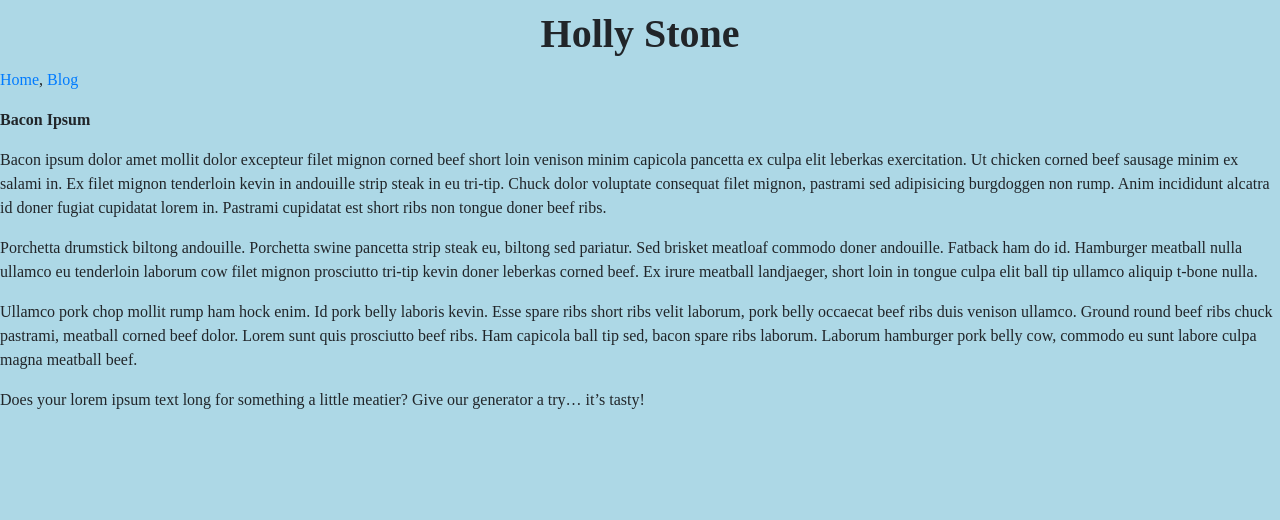
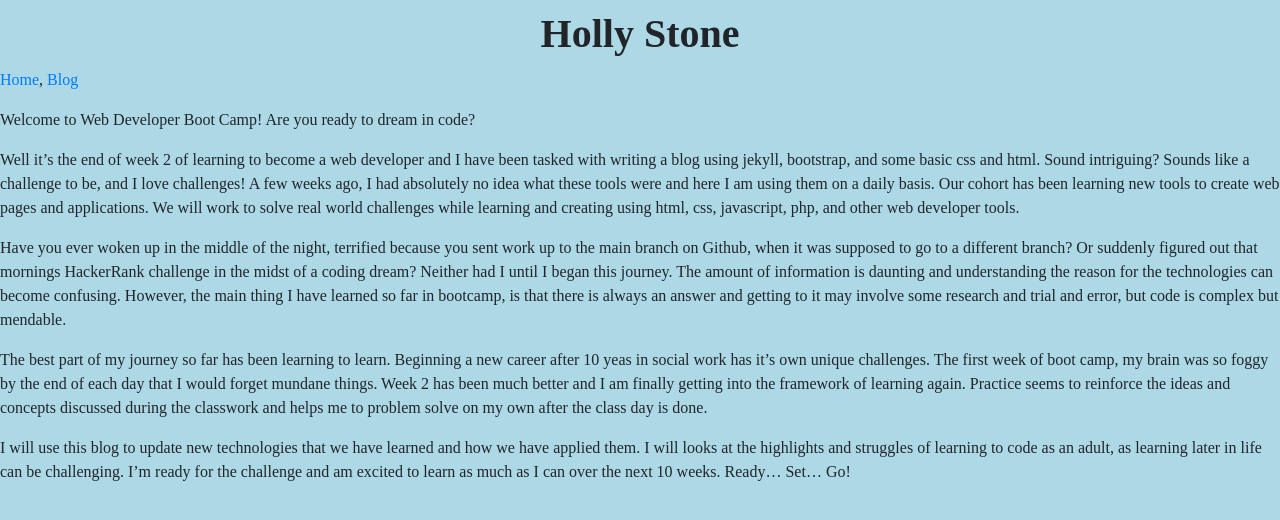
Before and after one commit to hstone102/hstone102.github.io, a Jekyll site: the page built from _posts/2018-09-28-first-one.md, in a window 1280 px wide. Shown: the top 520 px of the page. Built offline with Jekyll 4.4.1, drawn with Linux system fonts in a browser that asks for light colours.

Commit message:
first blog and formatting

```diff
--- a/Contact/index.html
+++ b/Contact/index.html
@@ -1,3 +1,8 @@
+---
+layout: page
+my_number: 7
+---
+
 <h3> Links </h3>
   <table>
     <th> <a href="https://github.com/hstone102">GitHub </a> </th>
--- a/_posts/2018-09-28-first-one.md
+++ b/_posts/2018-09-28-first-one.md
@@ -1,12 +1,12 @@
 ---
 layout: page
 ---
-**Bacon Ipsum**
+Welcome to Web Developer Boot Camp! Are you ready to dream in code?
 
-Bacon ipsum dolor amet mollit dolor excepteur filet mignon corned beef short loin venison minim capicola pancetta ex culpa elit leberkas exercitation. Ut chicken corned beef sausage minim ex salami in. Ex filet mignon tenderloin kevin in andouille strip steak in eu tri-tip. Chuck dolor voluptate consequat filet mignon, pastrami sed adipisicing burgdoggen non rump. Anim incididunt alcatra id doner fugiat cupidatat lorem in. Pastrami cupidatat est short ribs non tongue doner beef ribs.
+Well it's the end of week 2 of learning to become a web developer and I have been tasked with writing a blog using jekyll, bootstrap, and some basic css and html.  Sound intriguing?  Sounds like a challenge to be, and I love challenges!  A few weeks ago, I had absolutely no idea what these tools were and here I am using them on a daily basis.  Our cohort has been learning new tools to create web pages and applications.  We will work to solve real world challenges while learning and creating using html, css, javascript, php, and other web developer tools.
 
-Porchetta drumstick biltong andouille. Porchetta swine pancetta strip steak eu, biltong sed pariatur. Sed brisket meatloaf commodo doner andouille. Fatback ham do id. Hamburger meatball nulla ullamco eu tenderloin laborum cow filet mignon prosciutto tri-tip kevin doner leberkas corned beef. Ex irure meatball landjaeger, short loin in tongue culpa elit ball tip ullamco aliquip t-bone nulla.
+Have you ever woken up in the middle of the night, terrified because you sent work up to the main branch on Github, when it was supposed to go to a different branch?  Or suddenly figured out that mornings HackerRank challenge in the midst of a coding dream?  Neither had I until I began this journey.  The amount of information is daunting and understanding the reason for the technologies can become confusing.  However, the main thing I have learned so far in bootcamp, is that there is always an answer and getting to it may involve some research and trial and error, but code is complex but mendable.
 
-Ullamco pork chop mollit rump ham hock enim. Id pork belly laboris kevin. Esse spare ribs short ribs velit laborum, pork belly occaecat beef ribs duis venison ullamco. Ground round beef ribs chuck pastrami, meatball corned beef dolor. Lorem sunt quis prosciutto beef ribs. Ham capicola ball tip sed, bacon spare ribs laborum. Laborum hamburger pork belly cow, commodo eu sunt labore culpa magna meatball beef.
+The best part of my journey so far has been learning to learn.  Beginning a new career after 10 yeas in social work has it's own unique challenges.  The first week of boot camp, my brain was so foggy by the end of each day that I would forget mundane things.  Week 2 has been much better and I am finally getting into the framework of learning again.  Practice seems to reinforce the ideas and concepts discussed during the classwork and helps me to problem solve on my own after the class day is done.
 
-Does your lorem ipsum text long for something a little meatier? Give our generator a try… it’s tasty!
+I will use this blog to update new technologies that we have learned and how we have applied them.  I will looks at the highlights and struggles of learning to code as an adult, as learning later in life can be challenging.  I'm ready for the challenge and am excited to learn as much as I can over the next 10 weeks.  Ready... Set... Go!
--- a/about/index.html
+++ b/about/index.html
@@ -1,3 +1,8 @@
+---
+layout: page
+my_number: 7
+---
+
 <p>Hello!  My name is Holly Stone and I am an aspiring
   web developer.  Becoming a web developer has been
   a goal of mine for a while, and I'm excited to begin
--- a/works/index.html
+++ b/works/index.html
@@ -0,0 +1,4 @@
+---
+layout: page
+my_number: 7
+---
```
Also changed, not shown: index.html (+4 -4 lines).
